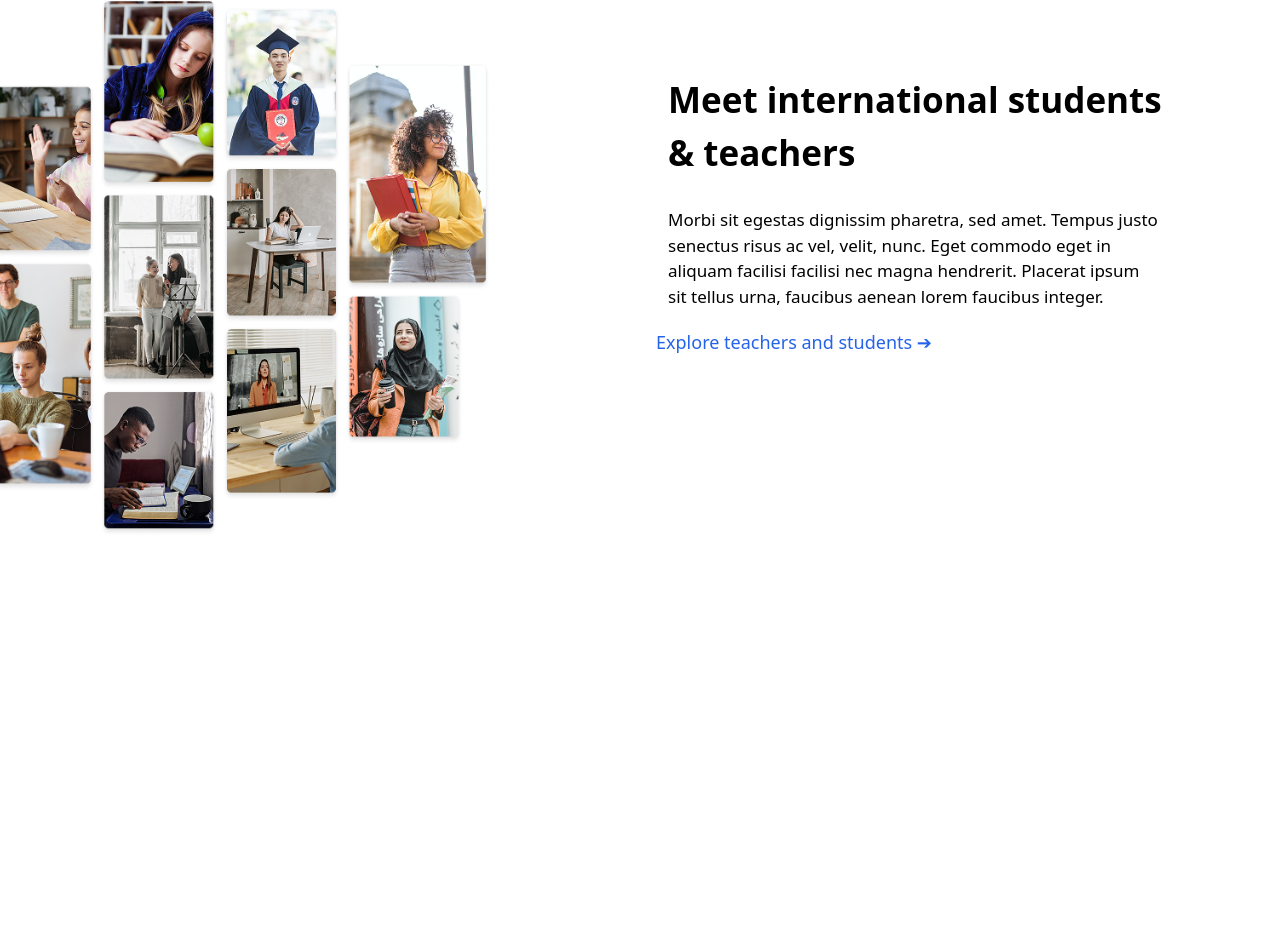
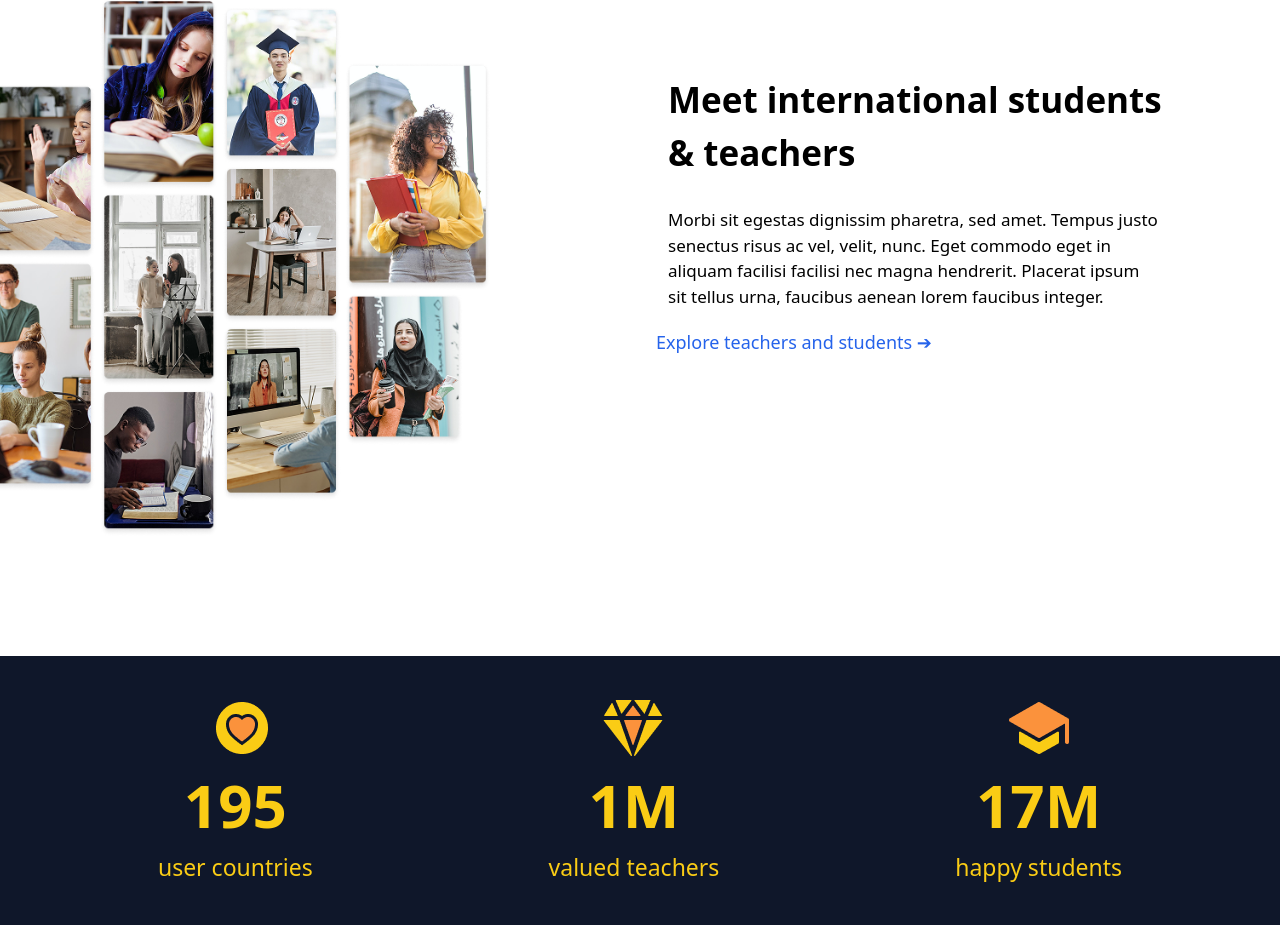
Before and after one commit to mnozilshoev-rgb/W2-Homework5, a website: page index.html in a window 1280 px wide. Shown: the part 2418-3343 px from the top of the page. Before the commit the page ends 2954 px from the top, so only its background shows below. Drawn offline with Linux system fonts and the light colour scheme.

Commit message:
section 5 doe

```diff
--- a/index.html
+++ b/index.html
@@ -153,6 +153,31 @@
     </div>
 
 
+    <div class="flex-col h-auto max-w-[1400px] m-auto bg-[#0F172A] mt-30 pb-30 pt-30 lg:flex lg:flex-row lg:justify-around lg:p-10">
+
+        <div class="flex-col items-center justify-center">
+            <img class="ml-42 lg:ml-13 " src="./src/images/Icon (13).png" alt="">
+            <h1 class="text-[60px] text-center text-[#FACC15] font-bold">195</h1>
+            <p class="text-[23px] text-center text-[#FACC15]">user countries</p>
+
+        </div>
+        <div class="flex-col items-center justify-center">
+            <img class="ml-42 pt-15 lg:pt-0 lg:ml-13" src="./src/images/diamond.png" alt="">
+            <h1 class="text-[60px] text-center text-[#FACC15] font-bold">1M</h1>
+            <p class="text-[23px] text-center text-[#FACC15]">valued teachers</p>
+
+        </div>
+        <div class="flex-col items-center justify-center">
+            <img class="ml-42 pt-15 lg:pt-0 lg:ml-13" src="./src/images/Icon (14).png" alt="">
+            <h1 class="text-[60px] text-center text-[#FACC15] font-bold">17M</h1>
+            <p class="text-[23px] text-center text-[#FACC15]">happy students</p>
+
+        </div>
+
+
+    </div>
+
+
 
 </body>
 
```
Also changed, not shown: src/images/Icon (13).png (added), src/images/Icon (14).png (added), src/images/diamond.png (added), src/output.css.
